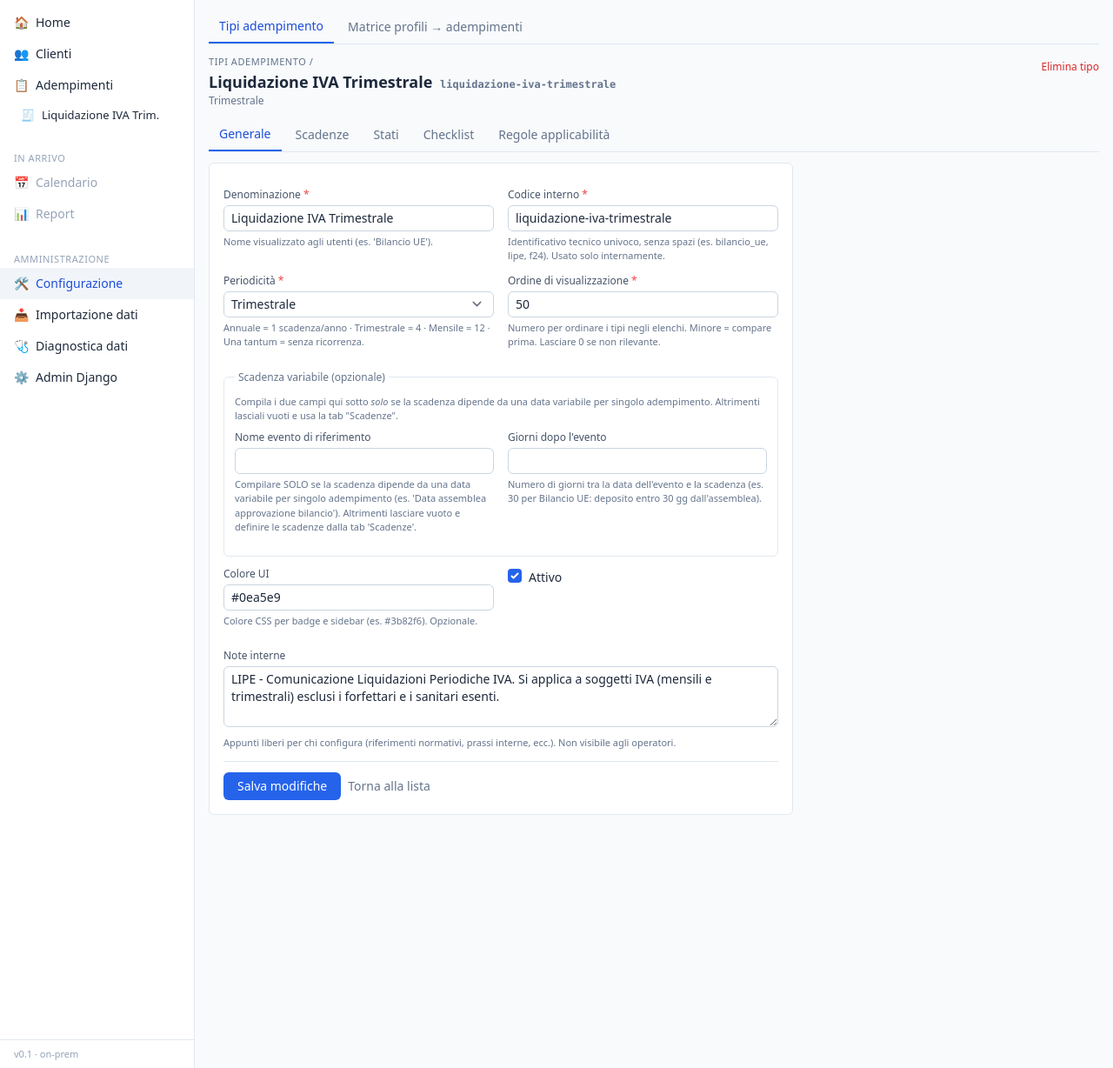
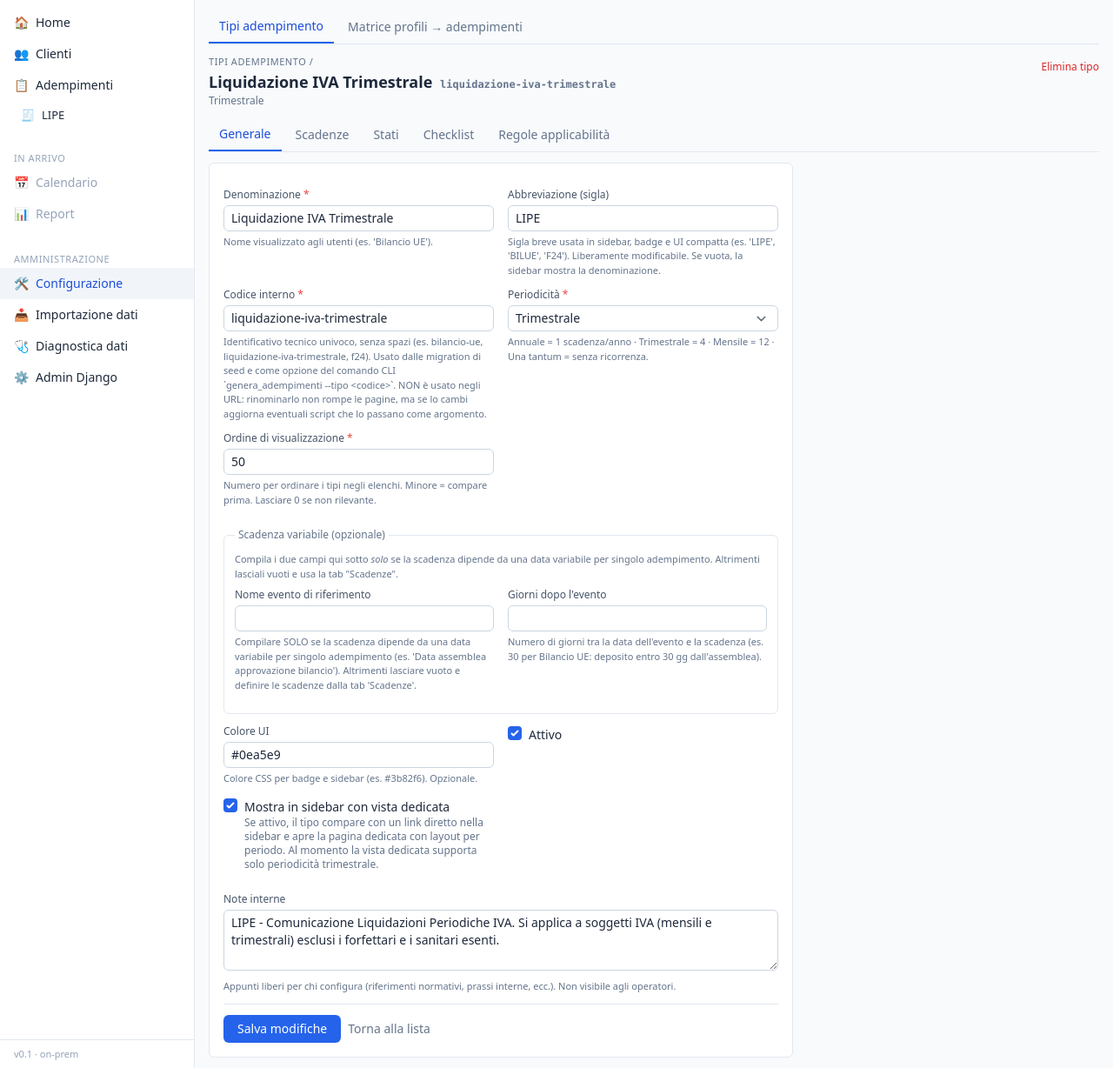
Before and after one commit to ST80Dev/StudioHub, a Django app: page /configurazione/tipi/1/ in a window 1280 px wide. Shown: the part 48-1276 px from the top of the page at 87% size. Run offline with Django 5.2, Linux system fonts and the light colour scheme; the visitor is signed in with stand-in values (Sample User, id 1); data comes from the database, SQL or seed files in the repository; some libraries are stand-ins or nearby versions.

Commit message:
Adempimenti: URL viste dedicate per PK + abbreviazione e flag vista dedicata
Disaccoppia il codice del catalogo dagli URL e dalla sidebar: la pagina
dedicata di un tipo (oggi solo LIPE) viene ora referenziata per PK
(`/adempimenti/tipo/<int:catalogo_id>/`), non per slug hardcoded. Il
`codice` resta identificativo tecnico per migration di seed e CLI
`genera_adempimenti`, ma non e' piu' un contratto: l'utente puo'
rinominarlo da admin/UI senza rompere URL e bookmark.

Cosa cambia per gli utenti:
- Nuovo campo `abbreviazione` sul tipo (es. "LIPE", "BILUE", "F24"):
  liberamente modificabile, usato in sidebar e UI compatta.
- Nuovo flag `ha_vista_dedicata`: marca i tipi che compaiono in sidebar
  con link diretto e usano la pagina dedicata. Sidebar dinamica via
  context processor `adempimenti.context_processors.tipi_dedicati`.
- Help text del `codice` corretto: era "usato solo internamente", in
  realta' i codici venivano referenziati dalle view; ora la promessa
  e' onorata.

Compatibilita':
- Vecchio URL `/adempimenti/liquidazione-iva-trimestrale/` -> 301
  redirect al nuovo URL basato su PK (`legacy_lipe_redirect`).
- Migration 0009 backfilla `abbreviazione="LIPE"` e
  `ha_vista_dedicata=True` sulla riga LIPE anche se il `codice` e' stato
  rinominato a mano (fallback su periodicita trimestrale).

CLAUDE.md: nuova sezione "Tipi adempimento e routing" che chiarisce
la differenza tra codice tecnico, abbreviazione UI e denominazione;
la regola "codici stabili in minuscolo" della sezione TextChoices
viene limitata al suo ambito originale (campi a scelta gestiti da
TextChoiceLabel).

```diff
--- /dev/null
+++ b/adempimenti/context_processors.py
@@ -0,0 +1,21 @@
+"""Context processor per la sidebar: lista dei tipi adempimento con vista dedicata.
+
+Espone `tipi_dedicati` (queryset/list) ai template, così la sidebar può
+mostrare un link per ciascun tipo marcato `ha_vista_dedicata=True` senza
+hardcodare nomi di URL o codici.
+"""
+from .models import TipoAdempimentoCatalogo
+
+
+def tipi_dedicati(request):
+    user = getattr(request, "user", None)
+    if not (user and user.is_authenticated):
+        return {"tipi_dedicati": []}
+    return {
+        "tipi_dedicati": list(
+            TipoAdempimentoCatalogo.objects
+            .filter(ha_vista_dedicata=True, attivo=True)
+            .order_by("ordine", "denominazione")
+            .only("pk", "denominazione", "abbreviazione", "colore")
+        ),
+    }
--- a/adempimenti/forms.py
+++ b/adempimenti/forms.py
@@ -45,31 +45,51 @@ class TipoAdempimentoCatalogoForm(forms.ModelForm):
         fields = [
             "codice",
             "denominazione",
+            "abbreviazione",
             "periodicita",
             "etichetta_data_evento",
             "giorni_offset_da_evento",
             "colore",
             "ordine",
             "attivo",
+            "ha_vista_dedicata",
             "note_regole",
         ]
         labels = {
             "codice": "Codice interno",
             "denominazione": "Denominazione",
+            "abbreviazione": "Abbreviazione (sigla)",
             "periodicita": "Periodicità",
             "etichetta_data_evento": "Nome evento di riferimento",
             "giorni_offset_da_evento": "Giorni dopo l'evento",
             "colore": "Colore UI",
             "ordine": "Ordine di visualizzazione",
             "attivo": "Attivo",
+            "ha_vista_dedicata": "Mostra in sidebar con vista dedicata",
             "note_regole": "Note interne",
         }
         help_texts = {
             "codice": (
                 "Identificativo tecnico univoco, senza spazi "
-                "(es. bilancio_ue, lipe, f24). Usato solo internamente."
+                "(es. bilancio-ue, liquidazione-iva-trimestrale, f24). "
+                "Usato dalle migration di seed e come opzione del comando "
+                "CLI `genera_adempimenti --tipo <codice>`. "
+                "NON è usato negli URL: rinominarlo non rompe le pagine, "
+                "ma se lo cambi aggiorna eventuali script che lo passano "
+                "come argomento."
             ),
             "denominazione": "Nome visualizzato agli utenti (es. 'Bilancio UE').",
+            "abbreviazione": (
+                "Sigla breve usata in sidebar, badge e UI compatta "
+                "(es. 'LIPE', 'BILUE', 'F24'). Liberamente modificabile. "
+                "Se vuota, la sidebar mostra la denominazione."
+            ),
+            "ha_vista_dedicata": (
+                "Se attivo, il tipo compare con un link diretto nella sidebar "
+                "e apre la pagina dedicata con layout per periodo. "
+                "Al momento la vista dedicata supporta solo periodicità "
+                "trimestrale."
+            ),
             "periodicita": (
                 "Annuale = 1 scadenza/anno · Trimestrale = 4 · "
                 "Mensile = 12 · Una tantum = senza ricorrenza."
--- a/adempimenti/urls.py
+++ b/adempimenti/urls.py
@@ -6,42 +6,59 @@ app_name = "adempimenti"
 
 urlpatterns = [
     path("", views.lista_adempimenti, name="list"),
-    # Vista dedicata Liquidazione IVA Trimestrale (LIPE)
-    path("liquidazione-iva-trimestrale/", views.lista_lipe, name="lipe"),
+
+    # Vista dedicata per un tipo di adempimento del catalogo.
+    # L'URL identifica il tipo per PK (non per codice) così il `codice` del
+    # catalogo resta liberamente modificabile dall'utente senza rompere
+    # URL, bookmark e reverse interne.
     path(
-        "liquidazione-iva-trimestrale/aggiungi-cliente/",
-        views.lipe_aggiungi_cliente,
-        name="lipe_aggiungi_cliente",
+        "tipo/<int:catalogo_id>/",
+        views.lista_tipo,
+        name="lista_tipo",
     ),
     path(
-        "liquidazione-iva-trimestrale/sincronizza/",
-        views.lipe_sincronizza,
-        name="lipe_sincronizza",
+        "tipo/<int:catalogo_id>/aggiungi-cliente/",
+        views.tipo_aggiungi_cliente,
+        name="tipo_aggiungi_cliente",
     ),
     path(
-        "liquidazione-iva-trimestrale/<int:pk>/rimuovi/",
-        views.lipe_rimuovi_riga,
-        name="lipe_rimuovi_riga",
+        "tipo/<int:catalogo_id>/sincronizza/",
+        views.tipo_sincronizza,
+        name="tipo_sincronizza",
     ),
     path(
-        "liquidazione-iva-trimestrale/cerca-clienti/",
-        views.lipe_search_clienti,
-        name="lipe_search_clienti",
+        "tipo/<int:catalogo_id>/cerca-clienti/",
+        views.tipo_search_clienti,
+        name="tipo_search_clienti",
     ),
     path(
-        "liquidazione-iva-trimestrale/bulk/",
-        views.lipe_bulk_update,
-        name="lipe_bulk_update",
+        "tipo/<int:catalogo_id>/bulk/",
+        views.tipo_bulk_update,
+        name="tipo_bulk_update",
     ),
     path(
-        "liquidazione-iva-trimestrale/<int:pk>/inline/<str:field>/edit/",
-        views.lipe_inline_edit_form,
-        name="lipe_inline_edit_form",
+        "tipo/<int:catalogo_id>/riga/<int:pk>/rimuovi/",
+        views.tipo_rimuovi_riga,
+        name="tipo_rimuovi_riga",
     ),
     path(
-        "liquidazione-iva-trimestrale/<int:pk>/inline/<str:field>/",
-        views.lipe_inline_save,
-        name="lipe_inline_save",
+        "tipo/<int:catalogo_id>/riga/<int:pk>/inline/<str:field>/edit/",
+        views.tipo_inline_edit_form,
+        name="tipo_inline_edit_form",
     ),
+    path(
+        "tipo/<int:catalogo_id>/riga/<int:pk>/inline/<str:field>/",
+        views.tipo_inline_save,
+        name="tipo_inline_save",
+    ),
+
+    # Redirect legacy: i vecchi URL `/adempimenti/liquidazione-iva-trimestrale/`
+    # restano funzionanti per bookmark e link salvati; rispondono 301 al nuovo
+    # URL basato su PK.
+    path(
+        "liquidazione-iva-trimestrale/",
+        views.legacy_lipe_redirect,
+    ),
+
     path("<int:pk>/", views.dettaglio_adempimento, name="detail"),
 ]
--- a/studiohub/settings.py
+++ b/studiohub/settings.py
@@ -68,6 +68,7 @@ TEMPLATES = [
                 "django.contrib.auth.context_processors.auth",
                 "django.contrib.messages.context_processors.messages",
                 "core.context_processors.ui_preferences",
+                "adempimenti.context_processors.tipi_dedicati",
             ],
         },
     },
--- a/templates/adempimenti/_lipe_cell_display.html
+++ b/templates/adempimenti/_lipe_cell_display.html
@@ -1,11 +1,11 @@
 {% load anagrafica_extras %}
 {% comment %}
-Cella in modalità display (LIPE). Click → entra in modalità edit via HTMX.
+Cella in modalità display (vista tipo). Click → entra in modalità edit via HTMX.
 Parametri: `r` (Adempimento), `field` (uno fra: stato, data_invio, protocollo_invio, note),
-`extra_class` (opzionale, es. "hidden" per nascondere la colonna).
+`catalogo_id`, `extra_class` (opzionale, es. "hidden" per nascondere la colonna).
 {% endcomment %}
 <td class="px-3 group cursor-pointer hover:bg-amber-50 dark:hover:bg-amber-950/30 {{ extra_class }}"
-    hx-get="{% url 'adempimenti:lipe_inline_edit_form' r.pk field %}"
+    hx-get="{% url 'adempimenti:tipo_inline_edit_form' catalogo_id r.pk field %}"
     hx-trigger="click"
     hx-target="this"
     hx-swap="outerHTML"
--- a/templates/adempimenti/_lipe_cell_edit.html
+++ b/templates/adempimenti/_lipe_cell_edit.html
@@ -1,10 +1,10 @@
 {% load anagrafica_extras %}
 {% comment %}
-Cella in modalità edit (LIPE). Form HTMX: change/blur → POST a lipe_inline_save.
-Parametri: `r`, `field`, `meta` (widget, choices).
+Cella in modalità edit (vista tipo). Form HTMX: change/blur → POST a tipo_inline_save.
+Parametri: `r`, `field`, `meta` (widget, choices), `catalogo_id`.
 {% endcomment %}
 <td class="px-1 bg-amber-50 dark:bg-amber-950/40">
-  <form hx-post="{% url 'adempimenti:lipe_inline_save' r.pk field %}"
+  <form hx-post="{% url 'adempimenti:tipo_inline_save' catalogo_id r.pk field %}"
         hx-target="closest td"
         hx-swap="outerHTML"
         hx-trigger="change from:find select, change from:find input, blur from:find input delay:50ms"
--- a/templates/adempimenti/cells/_note_inline.html
+++ b/templates/adempimenti/cells/_note_inline.html
@@ -8,7 +8,7 @@ Quando il record non e' presente (vista aggregata senza un singolo
 adempimento), mostra placeholder.
 {% endcomment %}
 {% if record.pk %}
-<div hx-get="{% url 'adempimenti:lipe_inline_edit' record.pk 'note' %}"
+<div hx-get="{% url 'adempimenti:tipo_inline_edit_form' record.tipo_id record.pk 'note' %}"
      hx-trigger="click"
      hx-swap="outerHTML"
      class="cursor-pointer text-slate-700 dark:text-slate-300"
--- a/templates/adempimenti/lipe_anno.html
+++ b/templates/adempimenti/lipe_anno.html
@@ -19,7 +19,7 @@
         {% include "partials/_paginator.html" with page_obj=page_obj %}
 
         {# Aggiorna elenco: sincronizza TUTTI i 4 trimestri dell'anno in un colpo. #}
-        <form method="post" action="{% url 'adempimenti:lipe_sincronizza' %}" class="inline-flex">
+        <form method="post" action="{% url 'adempimenti:tipo_sincronizza' tipo.pk %}" class="inline-flex">
             {% csrf_token %}
             <input type="hidden" name="anno" value="{{ anno }}">
             {# periodo vuoto => tutti i periodi dell'anno #}
@@ -121,7 +121,7 @@
                     <td class="px-3 py-1">{{ o.anagrafica.get_regime_contabile_display|default:"—" }}</td>
                     <td class="px-3 py-1">{{ o.anagrafica.get_periodicita_iva_display|default:"—" }}</td>
                     <td class="px-3 py-1 text-right">
-                        <form method="post" action="{% url 'adempimenti:lipe_rimuovi_riga' o.pk %}" class="inline">
+                        <form method="post" action="{% url 'adempimenti:tipo_rimuovi_riga' tipo.pk o.pk %}" class="inline">
                             {% csrf_token %}
                             <input type="hidden" name="qs" value="{{ request.GET.urlencode }}">
                             <button type="submit"
--- a/templates/configurazione/_tab_generale.html
+++ b/templates/configurazione/_tab_generale.html
@@ -4,6 +4,7 @@
 
     <div class="grid grid-cols-1 gap-x-4 md:grid-cols-2">
         {% include "configurazione/_field.html" with field=form.denominazione %}
+        {% include "configurazione/_field.html" with field=form.abbreviazione %}
         {% include "configurazione/_field.html" with field=form.codice %}
         {% include "configurazione/_field.html" with field=form.periodicita %}
         {% include "configurazione/_field.html" with field=form.ordine %}
@@ -25,6 +26,7 @@
     <div class="grid grid-cols-1 gap-x-4 md:grid-cols-2">
         {% include "configurazione/_field.html" with field=form.colore %}
         {% include "configurazione/_field.html" with field=form.attivo %}
+        {% include "configurazione/_field.html" with field=form.ha_vista_dedicata %}
     </div>
 
     {% include "configurazione/_field.html" with field=form.note_regole %}
--- a/templates/configurazione/tipo_form.html
+++ b/templates/configurazione/tipo_form.html
@@ -21,6 +21,7 @@
 
     <div class="grid grid-cols-1 gap-x-4 md:grid-cols-2">
         {% include "configurazione/_field.html" with field=form.denominazione %}
+        {% include "configurazione/_field.html" with field=form.abbreviazione %}
         {% include "configurazione/_field.html" with field=form.codice %}
         {% include "configurazione/_field.html" with field=form.periodicita %}
         {% include "configurazione/_field.html" with field=form.ordine %}
@@ -43,6 +44,7 @@
     <div class="grid grid-cols-1 gap-x-4 md:grid-cols-2">
         {% include "configurazione/_field.html" with field=form.colore %}
         {% include "configurazione/_field.html" with field=form.attivo %}
+        {% include "configurazione/_field.html" with field=form.ha_vista_dedicata %}
     </div>
 
     {% include "configurazione/_field.html" with field=form.note_regole %}
--- a/templates/partials/_sidebar.html
+++ b/templates/partials/_sidebar.html
@@ -23,11 +23,19 @@
                   {% if path == '/adempimenti/' %}bg-slate-100 font-medium text-brand-700 dark:bg-slate-800 dark:text-brand-500{% endif %}">
             <span aria-hidden="true">📋</span> Adempimenti
         </a>
-        <a href="{% url 'adempimenti:lipe' %}"
+        {% comment %}
+        Link diretti ai tipi adempimento con `ha_vista_dedicata=True`.
+        Popolati dal context processor `adempimenti.context_processors.tipi_dedicati`.
+        L'evidenziazione confronta la PK del tipo con il `catalogo_id` della
+        rotta attiva.
+        {% endcomment %}
+        {% for t in tipi_dedicati %}
+        <a href="{% url 'adempimenti:lista_tipo' t.pk %}"
            class="flex items-center gap-2 px-6 py-1.5 text-[13px] hover:bg-slate-100 dark:hover:bg-slate-800
-                  {% if '/liquidazione-iva-trimestrale/' in path %}bg-slate-100 font-medium text-brand-700 dark:bg-slate-800 dark:text-brand-500{% endif %}">
-            <span aria-hidden="true">🧾</span> Liquidazione IVA Trim.
+                  {% if request.resolver_match.kwargs.catalogo_id == t.pk %}bg-slate-100 font-medium text-brand-700 dark:bg-slate-800 dark:text-brand-500{% endif %}">
+            <span aria-hidden="true">🧾</span> {{ t.abbreviazione|default:t.denominazione }}
         </a>
+        {% endfor %}
         <div class="mt-6 px-4 text-[11px] uppercase tracking-wider text-slate-400">In arrivo</div>
         <span class="flex items-center gap-2 px-4 py-2 text-slate-400">
             <span aria-hidden="true">📅</span> Calendario
```
Also changed, not shown: CLAUDE.md (+52 -0 lines), adempimenti/admin.py (+6 -3 lines), adempimenti/models.py (+35 -1 lines), adempimenti/views.py (+93 -46 lines), templates/adempimenti/_lipe_rows.html (+4 -4 lines), templates/adempimenti/lipe_list.html (+5 -5 lines), adempimenti/migrations/0010_tipo_abbreviazione_vista_dedicata.py (added).
